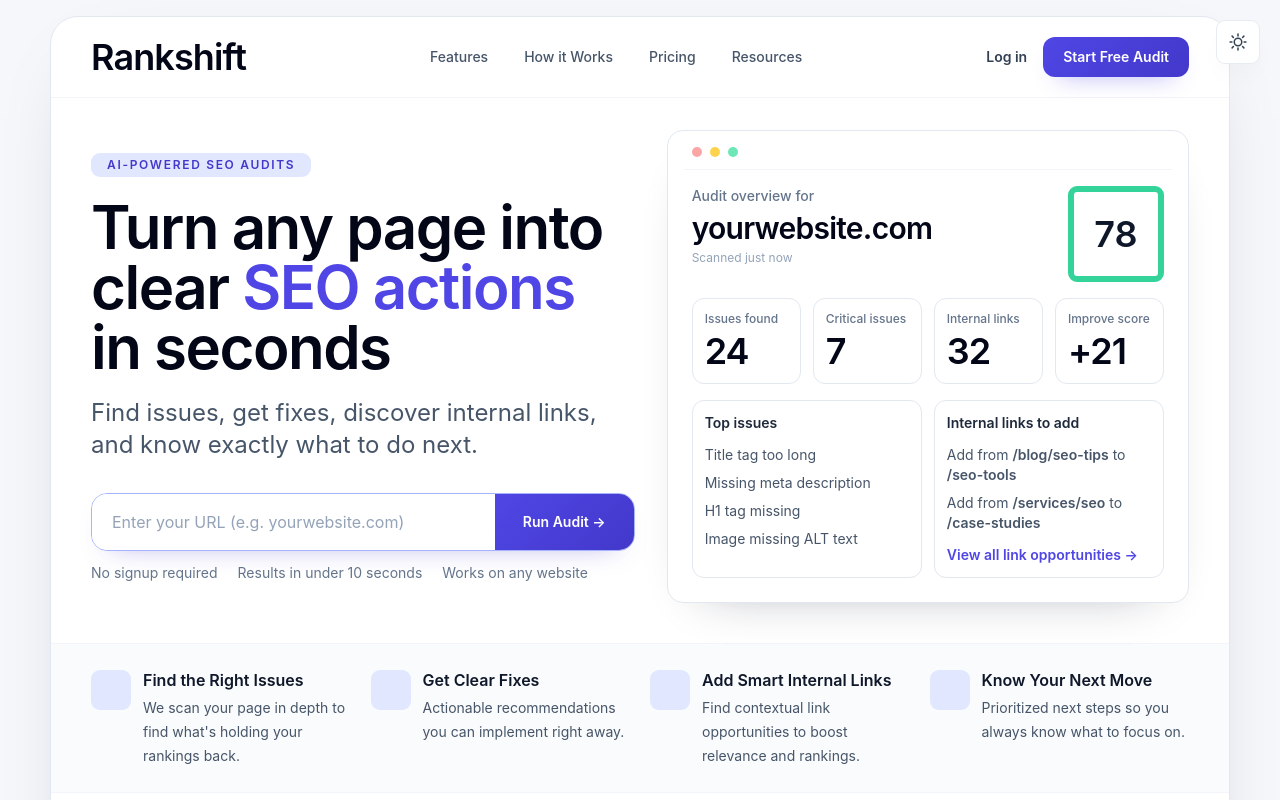
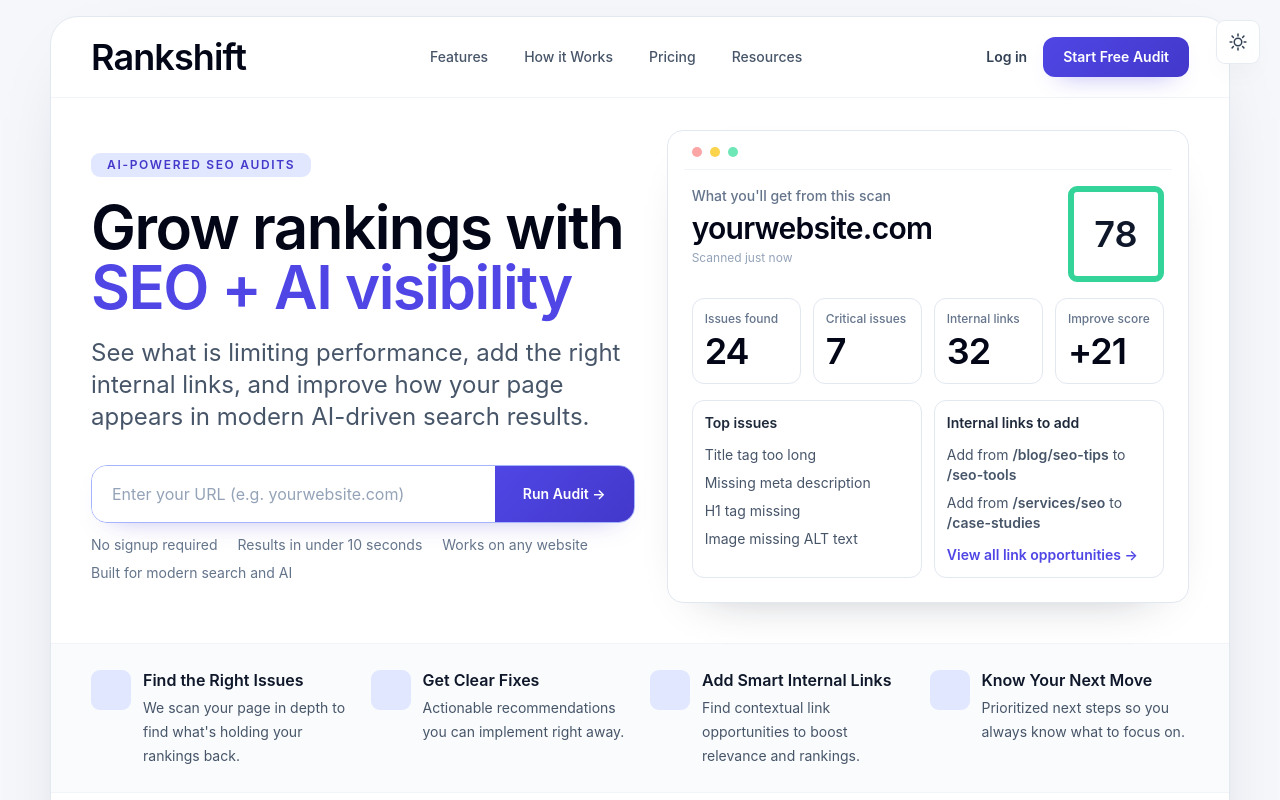
Before and after one commit to Lunoriapp/rankshift-app, a Next.js app: page / in a window 1280 px wide. Shown: the top 800 px of the page. Built offline with nearby package versions, Linux system fonts and the light colour scheme; no server answers.

Commit message:
Rewrite homepage hero/top copy for SEO + AI visibility conversion focus

```diff
--- a/app/page.tsx
+++ b/app/page.tsx
@@ -110,11 +110,11 @@
                 AI-powered SEO audits
               </p>
               <h1 className="mt-5 max-w-[16ch] text-5xl font-semibold leading-[1.05] tracking-tight text-slate-950 sm:text-6xl">
-                Turn any page into clear{" "}
-                <span className="text-indigo-600">SEO actions</span> in seconds
+                Grow rankings with{" "}
+                <span className="text-indigo-600">SEO + AI visibility</span>
               </h1>
               <p className="mt-5 max-w-xl text-2xl leading-8 text-slate-600">
-                Find issues, get fixes, discover internal links, and know exactly what to do next.
+                See what is limiting performance, add the right internal links, and improve how your page appears in modern AI-driven search results.
               </p>
               <div id="start-audit">
                 <AuditForm
@@ -133,7 +133,7 @@
               <div className="grid gap-4 p-2 pt-4">
                 <div className="flex items-start justify-between gap-4">
                   <div>
-                    <p className="text-sm font-medium text-slate-500">Audit overview for</p>
+                    <p className="text-sm font-medium text-slate-500">What you'll get from this scan</p>
                     <p className="mt-1 text-3xl font-semibold tracking-tight text-slate-950">
                       yourwebsite.com
                     </p>
--- a/components/audit-form.tsx
+++ b/components/audit-form.tsx
@@ -114,6 +114,7 @@
         <span>No signup required</span>
         <span>Results in under 10 seconds</span>
         <span>Works on any website</span>
+        <span>Built for modern search and AI</span>
       </div>
       {error ? <p className="text-sm text-red-600 dark:text-red-400">{error}</p> : null}
       <AuditLoadingState isVisible={isSubmitting} />
--- a/components/audit-loading-state.tsx
+++ b/components/audit-loading-state.tsx
@@ -3,13 +3,13 @@
 import { useEffect, useMemo, useState } from "react";
 
 const AUDIT_STEPS = [
-  { label: "Scanning page structure", startsAt: 0 },
-  { label: "Checking metadata", startsAt: 1 },
-  { label: "Reviewing headings", startsAt: 2 },
-  { label: "Analysing images", startsAt: 3 },
-  { label: "Measuring performance", startsAt: 4 },
-  { label: "Looking for internal linking opportunities", startsAt: 5 },
-  { label: "Generating rewrite suggestions", startsAt: 6 },
+  { label: "Checking page structure and content clarity", startsAt: 0 },
+  { label: "Reviewing title, headings, and section flow", startsAt: 1 },
+  { label: "Evaluating internal links and topic connections", startsAt: 2 },
+  { label: "Checking AI-readiness signals for extraction", startsAt: 3 },
+  { label: "Scoring page visibility opportunities", startsAt: 4 },
+  { label: "Building practical fixes and next actions", startsAt: 5 },
+  { label: "Preparing your action-ready report", startsAt: 6 },
 ] as const;
 
 interface AuditLoadingStateProps {
@@ -57,11 +57,10 @@
             Audit in progress
           </p>
           <h3 className="mt-2 text-xl font-semibold tracking-tight text-slate-950 dark:text-slate-50">
-            Running a full SEO audit across the page
+            Running your SEO and AI visibility scan
           </h3>
           <p className="mt-2 text-sm leading-6 text-slate-600 dark:text-slate-300">
-            We are moving through the audit steps now. The active stage will animate as the audit
-            progresses.
+            We are checking page structure, internal links, and AI-readiness signals to build a clear action plan.
           </p>
         </div>
 
```
